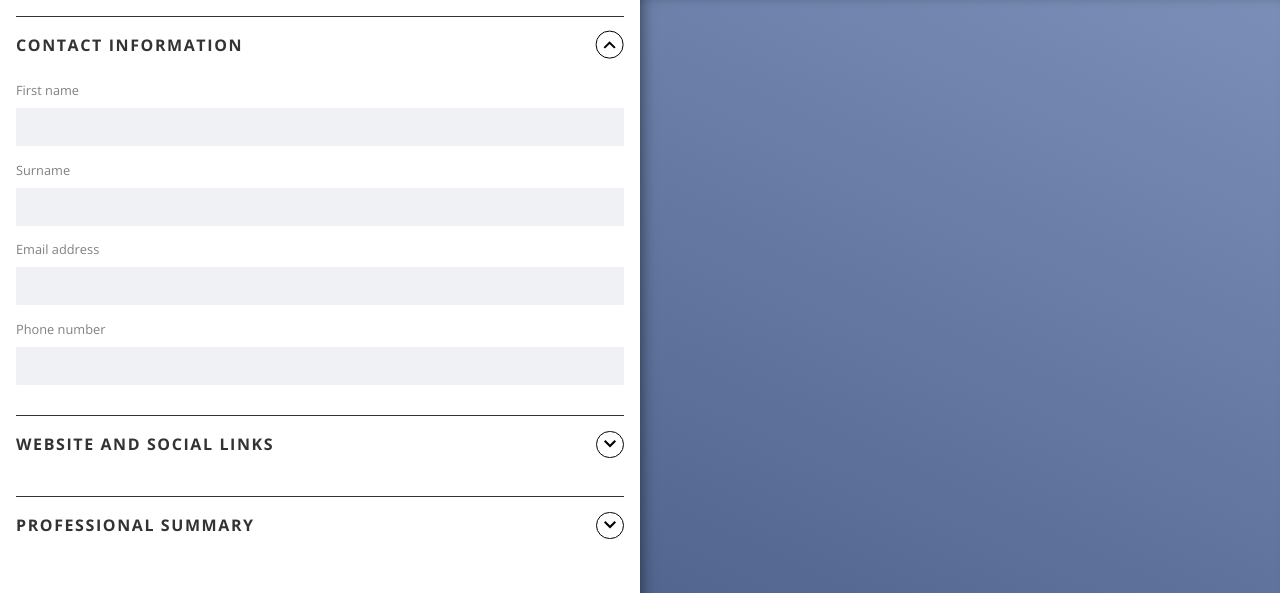
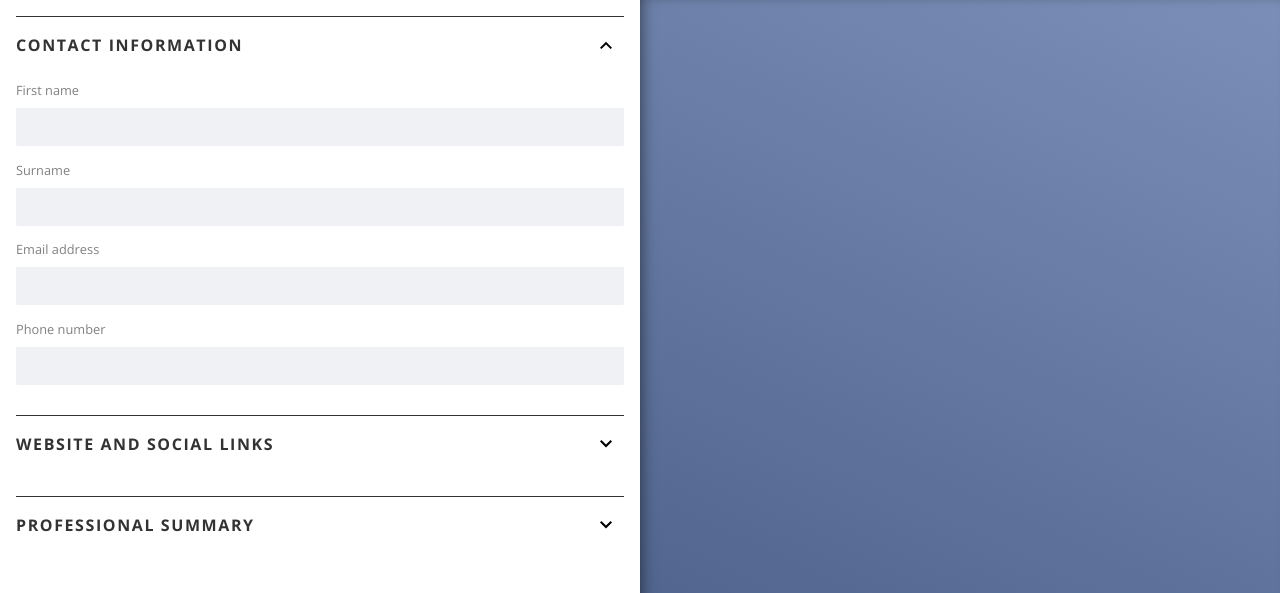
Before and after one commit to CJohnston079/odin-cv-builder, a React (Vite) app: page / in a window 1280 px wide. Shown: the top 593 px of the page. Built offline with nearby package versions, Linux system fonts and the light colour scheme.

Commit message:
feat: update styling of fieldset header button elements

```diff
--- a/src/components/FieldsetHeader.jsx
+++ b/src/components/FieldsetHeader.jsx
@@ -5,12 +5,13 @@ export default function FieldsetHeader({ headerText, isActive, onShow }) {
 	return (
 		<div className="section-header">
 			<h2>{headerText}</h2>
-			<button
-				type="button"
-				onClick={onShow}
-				style={{ transform: isActive ? "rotate(180deg)" : "rotate(0deg)" }}
-			>
-				<img src="./src/assets/icons/chevron.svg" alt="" />
+			<button type="button" onClick={onShow}>
+				<img
+					src="./src/assets/icons/chevron.svg"
+					alt={!isActive ? "Expand section" : undefined}
+					title={!isActive ? "Expand section" : undefined}
+					style={{ transform: isActive ? "rotate(180deg)" : "rotate(0deg)" }}
+				/>
 			</button>
 		</div>
 	);
--- a/src/styles/App.css
+++ b/src/styles/App.css
@@ -14,8 +14,6 @@ a:hover {
 
 body {
 	margin: 0;
-	/* display: flex; */
-	/* place-items: center; */
 	min-width: 320px;
 	min-height: 100vh;
 }
@@ -35,10 +33,6 @@ button {
 	background: none;
 	cursor: pointer;
 }
-button:focus,
-button:focus-visible {
-	outline: 4px auto -webkit-focus-ring-color;
-}
 
 input {
 	font-family: "Open Sans", sans-serif;
--- a/src/styles/editor/FieldsetHeader.css
+++ b/src/styles/editor/FieldsetHeader.css
@@ -19,12 +19,9 @@ button {
 	justify-content: center;
 	align-items: center;
 
-	border: solid 1px black;
-	border-radius: 50%;
-	padding: 0.8rem;
+	aspect-ratio: 1/1;
+}
 
-	max-height: 1rem;
-	max-width: 1rem;
-
+img {
 	transition: transform 200ms linear;
 }
```
